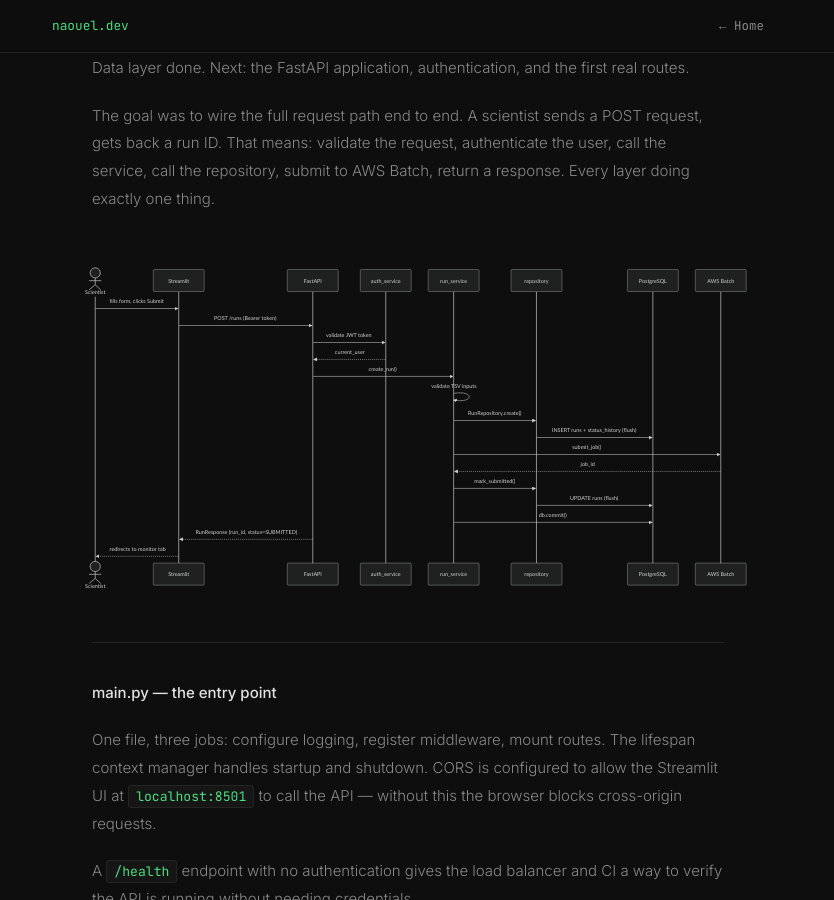
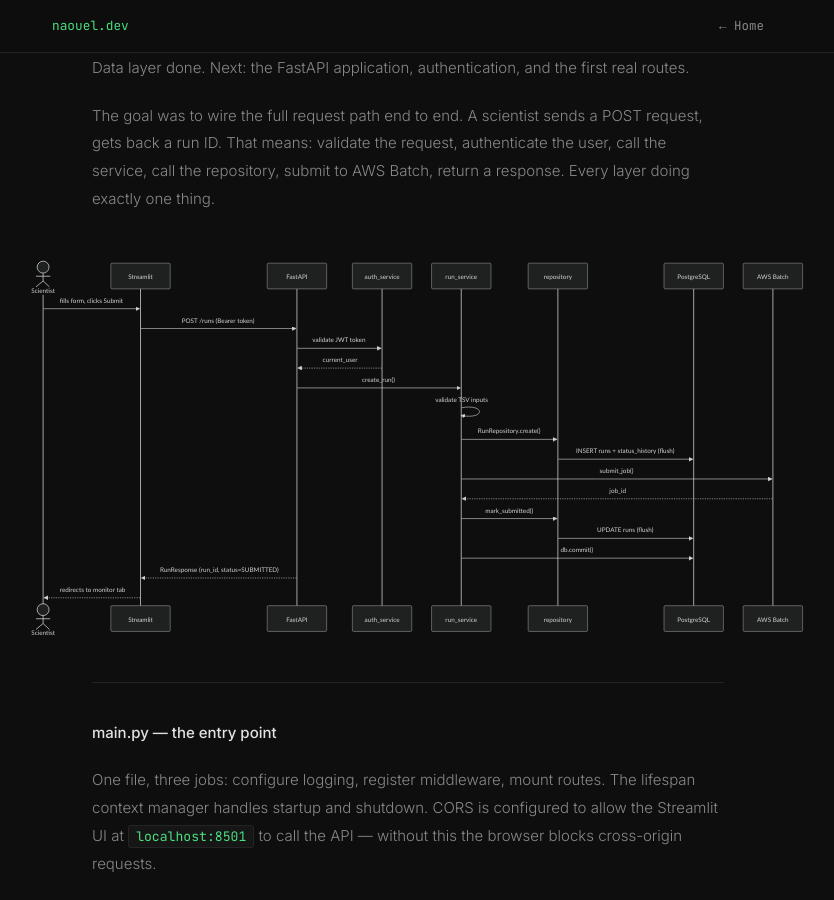
Before and after one commit to NaouelEldjouher/NaouelEldjouher.github.io, a Jekyll site: the page built from _posts/2026-06-14-omnidomain-day-8.md, in a window 1280 px wide and 900 px high, scrolled down 301 px. Shown: the whole window, without its empty margins (232-1066 px from the left). Built offline with Jekyll 4.4.1, drawn with Linux system fonts in a browser that asks for light colours; our own code applies the rules of GitHub Pages for plain Markdown files.

Commit message:
Update 2026-06-14-omnidomain-day-8.md

```diff
--- a/_posts/2026-06-14-omnidomain-day-8.md
+++ b/_posts/2026-06-14-omnidomain-day-8.md
@@ -8,7 +8,7 @@ Data layer done. Next: the FastAPI application, authentication, and the first re
 
 The goal was to wire the full request path end to end. A scientist sends a POST request, gets back a run ID. That means: validate the request, authenticate the user, call the service, call the repository, submit to AWS Batch, return a response. Every layer doing exactly one thing.
 
-<pre class="mermaid" style="display: flex; justify-content: center; margin: 60px 0; background: transparent; border: none; transform: scale(1.2);">
+<pre class="mermaid" style="display: flex; justify-content: center; margin: 80px 0; background: transparent; border: none; transform: scale(1.4); transform-origin: center;">
 sequenceDiagram
     actor S as Scientist
     participant UI as Streamlit
```
